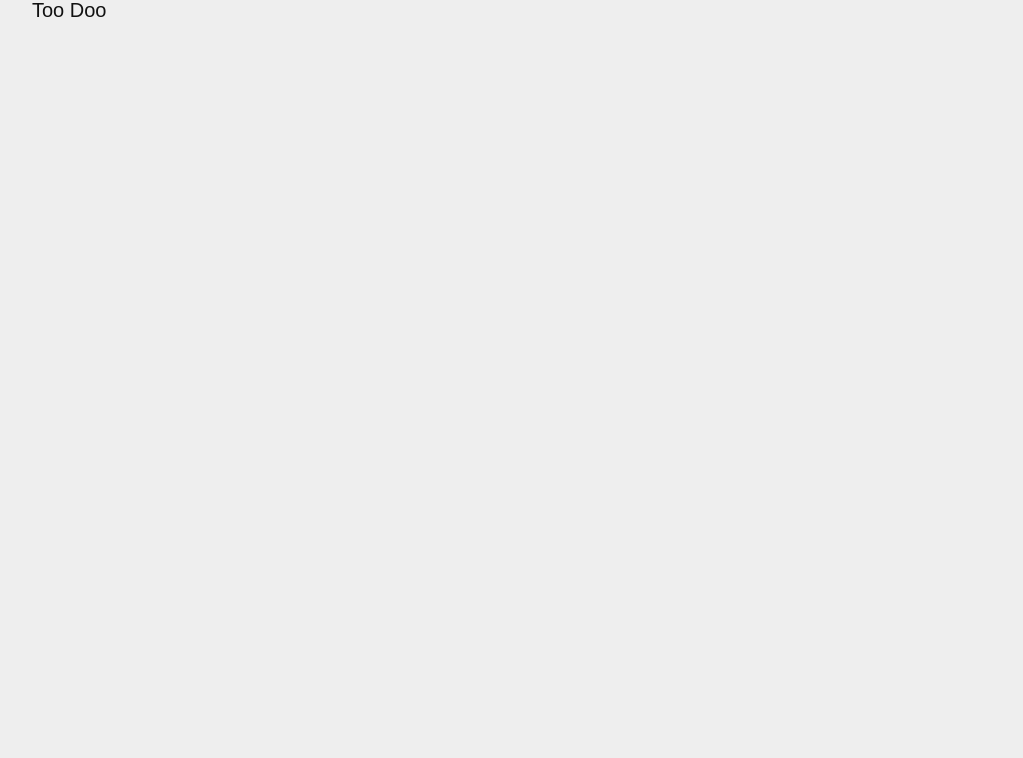
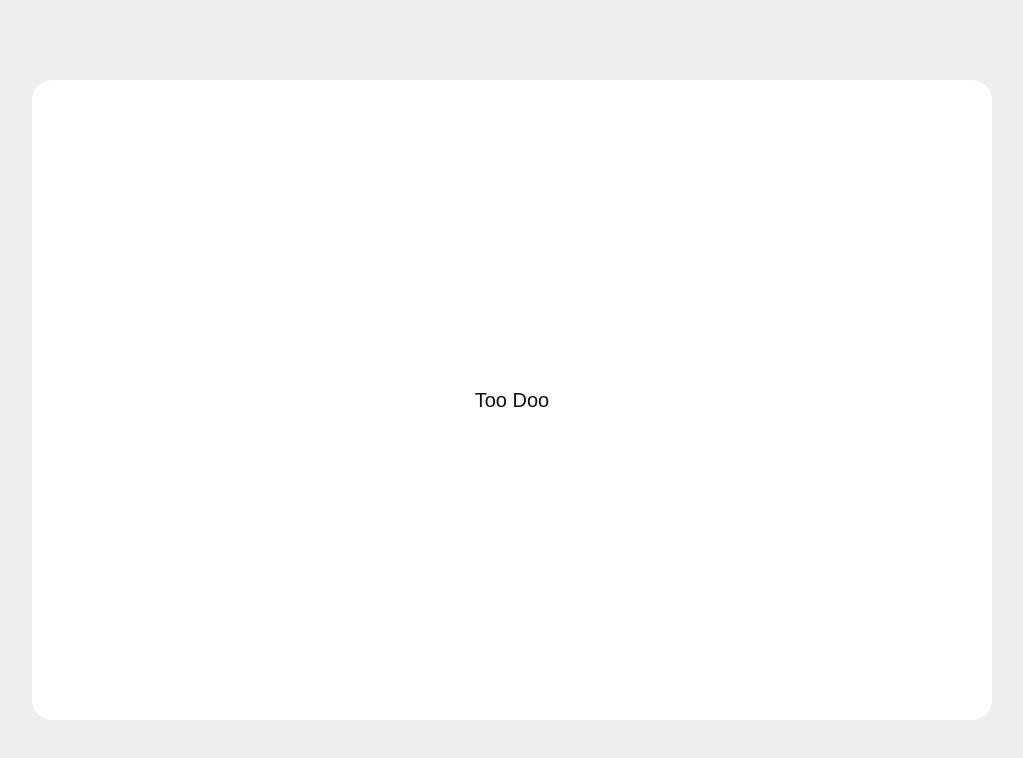
Before and after one commit to foretoo/toodoo, a Preact app: page / in a window 1280 px wide. Shown: the top 758 px of the page, without its empty margins (128-1151 px from the left). Built offline with nearby package versions, Linux system fonts and the light colour scheme.

Commit message:
init view structure

```diff
--- a/src/app.tsx
+++ b/src/app.tsx
@@ -1,3 +1,13 @@
+import { Header } from "./view/Header"
+import { Footer } from "./view/Footer"
+import { Main } from "./view/Main"
+
 export function App() {
-  return "Too Doo"
+  return (
+    <>
+      <Header />
+      <Main />
+      <Footer />
+    </>
+  )
 }
--- /dev/null
+++ b/src/view/Footer.tsx
@@ -0,0 +1,3 @@
+export const Footer = () => {
+  return <footer></footer>
+}
--- /dev/null
+++ b/src/view/Header.tsx
@@ -0,0 +1,3 @@
+export const Header = () => {
+  return <header></header>
+}
--- /dev/null
+++ b/src/view/Main.tsx
@@ -0,0 +1,5 @@
+import "./sass/main.sass"
+
+export const Main = () => {
+  return <main>Too Doo</main>
+}
--- /dev/null
+++ b/src/view/sass/main.sass
@@ -0,0 +1,6 @@
+main
+  display: grid
+  place-items: center
+  margin: 1rem 0
+  border-radius: 1rem
+  background-color: var(--fill)
```
